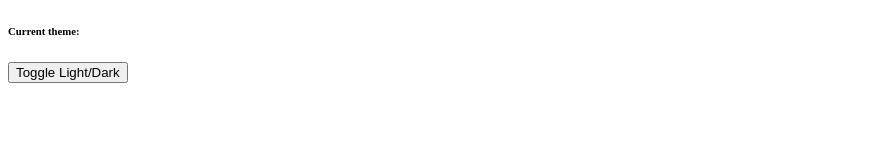
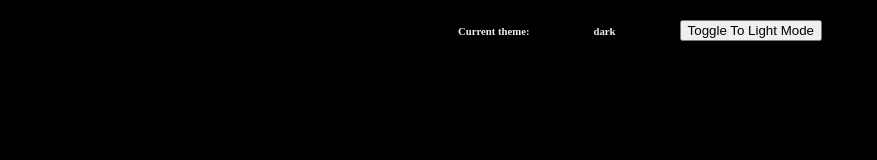
Before and after one commit to eversometiculous/oct23-t3w3-webproject, a plain HTML site: page src/index.html in a window 1280 px wide. Shown: the whole page, without its empty margins (0-877 px from the left). Drawn offline with Linux system fonts and the light colour scheme.

Commit message:
fixed some issues with style.css not importing properly

```diff
--- a/src/index.html
+++ b/src/index.html
@@ -1,20 +1,24 @@
 <!DOCTYPE html>
 <html lang="en">
 <head>
+
+
 	<meta charset="UTF-8">
 	<meta name="viewport" content="width=device-width, initial-scale=1.0">
 	<title>Localstorage Project</title>
 	<script src="./scripts/dataManager.js"></script>
+	<link rel="stylesheet" href="/style.css">
 </head>
 <body>
 	<div class="row">
-        <div class="column">
+		<div class="column themeToggle">
 			<h6>Current theme:</h6>
 			<h6 id="pageThemeHeading"></h6>
 			<!-- img for light/dark icon -->
-            <button id="pageThemeButton">Toggle Light/Dark</button>
+			<button id="pageThemeButton" >Toggle Light/Dark</button>
 		</div>
 	</div>
+
 	<script src="./scripts/pageThemeManager.js"></script>
 </body>
 </html>
--- a/src/scripts/dataManager.js
+++ b/src/scripts/dataManager.js
@@ -9,7 +9,7 @@ let pageTheme = "dark";
 
 /**
  * Retrieve, assign, and return the latest stored CSS theme list from the browser localstorage.
- * @author BigfootDS
+ * @author eversometiculous
  *
  * @returns Array of objects.
  */
@@ -24,7 +24,7 @@ function getStoredCssThemes(){
 
 /**
  * Retrieve, assign, and return the latest stored page theme from the browser localstorage.
- * @author BigfootDS
+ * @author eversometiculous
  *
  * @returns String. Should be "light" or "dark".
  */
@@ -44,17 +44,26 @@ function setPageThemeToStorage(){
 	localStorage.setItem("pageTheme", pageTheme);
 }
 
+
 // Check if data exists,
 // if it does, retrieve it,
-// else, set default vairables to localstorage
+// else, set default variables to localstorage
+if (localStorage.getItem("pageTheme") && localStorage.getItem("cssThemes")?.length > 0){
+	getStoredCssThemes();
+	getStoredPageTheme();
+} else {
+	setCssThemesToStorage();
+	setPageThemeToStorage();
+}
 
-if (localStorage.getItem("pageTheme") && localStorage.getItem("cssThemes").length > 0) {
-    getStoredCssThemes();
-    getStoredPageTheme();
-} else {
-    setCssThemesToStorage();
-    setPageThemeToStorage();
-}
+
+
+
+
+
+
+
+
 
 /*
 
--- a/src/scripts/pageThemeManager.js
+++ b/src/scripts/pageThemeManager.js
@@ -1,19 +1,89 @@
+const themes = {
+    light: {
+        "theme-50":"#edf0fd",
+        "theme-100":"#dbe2fc",
+        "theme-200":"#b8c5f9",
+        "theme-300":"#94a8f6",
+        "theme-400":"#708af3",
+        "theme-500":"#4d6def",
+        "theme-600":"#2149ec",
+        "theme-700":"#1237cb",
+        "theme-800":"#0e2b9f",
+        "theme-900":"#0a1f72",
+        "theme-950":"#08195c"
+    },
+    dark: {
+        "theme-50":"#ecedf3",
+        "theme-100":"#dadbe7",
+        "theme-200":"#000000",
+        "theme-300":"#000000",
+        "theme-400":"#000000",
+        "theme-500":"#000000",
+        "theme-600":"#000000",
+        "theme-700":"#000000",
+        "theme-800":"#000000",
+        "theme-900":"#000000",
+        "theme-950":"#000000"
+    }
+}
+
+
+/*
+Light mode blue
+{
+	--democolor-50: #edf0fd;
+	--democolor-100: #dbe2fc;
+	--democolor-200: #b8c5f9;
+	--democolor-300: #94a8f6;
+	--democolor-400: #708af3;
+	--democolor-500: #4d6def;
+	--democolor-600: #2149ec;
+	--democolor-700: #1237cb;
+	--democolor-800: #0e2b9f;
+	--democolor-900: #0a1f72;
+	--democolor-950: #08195c;
+}
+
+Dark mode gray
+{
+	--demogray-50: #ecedf3;
+	--demogray-100: #dadbe7;
+	--demogray-200: #b5b8cf;
+	--demogray-300: #9094b6;
+	--demogray-400: #6b719e;
+	--demogray-500: #51567b;
+	--demogray-600: #474b6c;
+	--demogray-700: #3c405d;
+	--demogray-800: #32354d;
+	--demogray-900: #282b3e;
+	--demogray-950: #232536;
+}
+
+*/
+
+
 // Update #pageThemeHeading text
 function updatePageThemeHeading(){
 	let headingToUpdate = document.getElementById("pageThemeHeading");
 	headingToUpdate.textContent = getStoredPageTheme();
 }
+
 // Update #pageThemeButton text
 function updatePageThemeButtonText(){
 	let buttonToUpdate = document.getElementById("pageThemeButton");
+
 	let textToShow = "";
+
 	if (getStoredPageTheme() == "dark"){
 		textToShow = "Toggle To Light Mode";
 	} else {
 		textToShow = "Toggle to Dark Mode";
 	}
+
 	buttonToUpdate.textContent = textToShow;
+
 }
+
 // Add onclick to #pageThemeButton
 function togglePageTheme(){
 	if (getStoredPageTheme() == "dark"){
@@ -22,8 +92,32 @@ function togglePageTheme(){
 		pageTheme = "dark";
 	}
 	setPageThemeToStorage();
+
+	applySavedTheme();
+}
+
+
+// Apply theme from localstorage
+function applySavedTheme(){
 	updatePageThemeButtonText();
 	updatePageThemeHeading();
+	updateCssVariables();
 }
+
+
+// Update CSS variables based on current theme
+function updateCssVariables(){
+	let themeName = getStoredPageTheme();
+	// for every CSS variable in themes["light"]
+	for (const variable in themes[themeName]){
+		document.documentElement.style.setProperty(`--${variable}`, themes[themeName][variable]);
+		console.log("Updated CSS variable --" + variable);
+
+	}
+}
+
+
 let pageThemeToggleButton = document.getElementById("pageThemeButton");
 pageThemeToggleButton.addEventListener("click", togglePageTheme);
+
+applySavedTheme();
--- /dev/null
+++ b/style.css
@@ -0,0 +1,35 @@
+body {
+	background: linear-gradient(to right, black, var(--theme-950));
+	color: var(--theme-50);
+	margin: 0;
+	padding: 0;
+	display: flex;
+	flex-direction: row;
+}
+
+/* Mobile-first design */
+.row {
+	width: 100dvw;
+}
+
+.column {
+	width: 100%;
+	background-color: var(--theme-800);
+}
+
+.themeToggle {
+	display: flex;
+	flex-direction: row;
+	justify-content: center;
+	align-items: center;
+	gap: 5%;
+}
+
+
+
+
+
+
+
+
+/* Media query for desktop */
```
Lines whose indentation alone changed are shown as unchanged.
